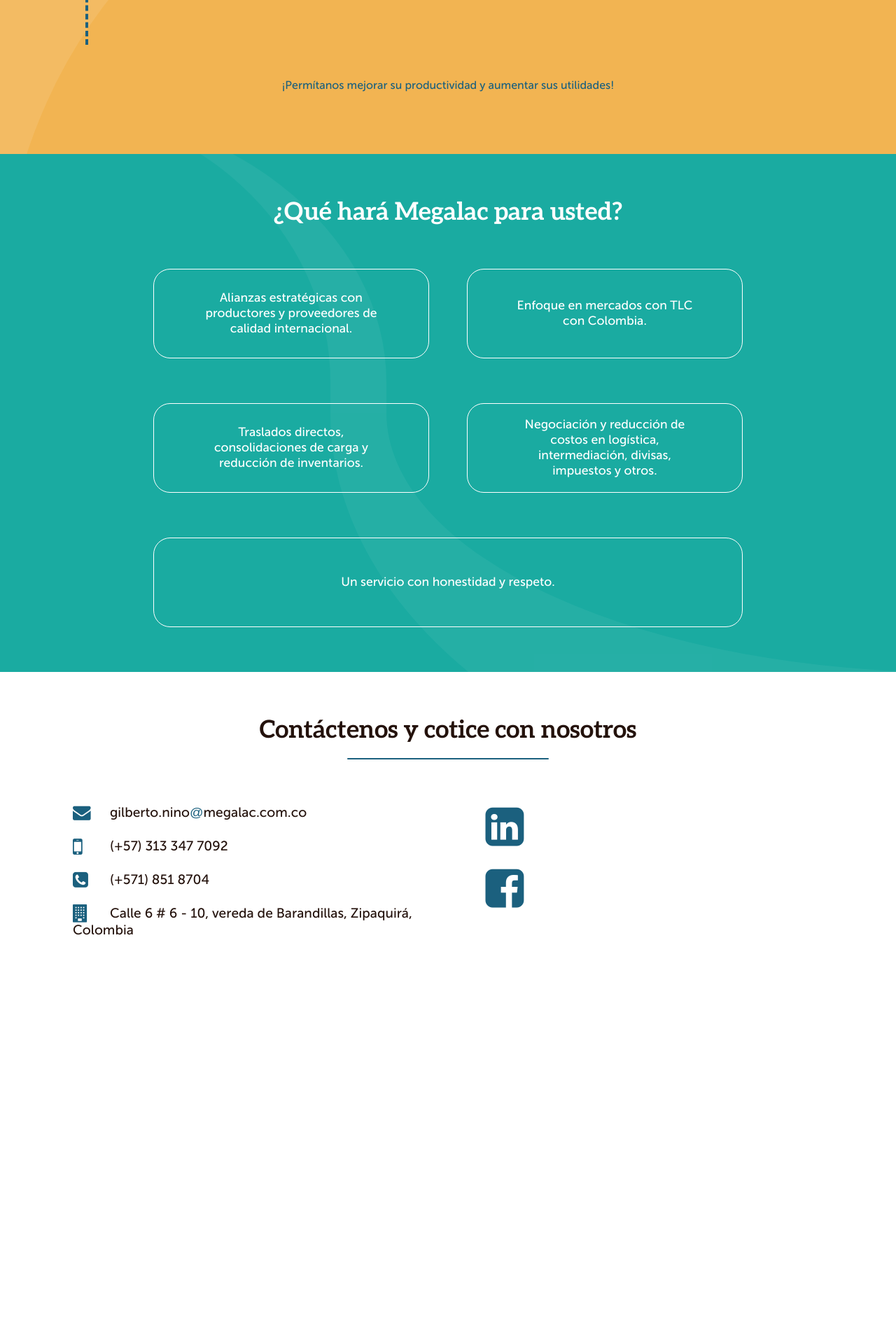
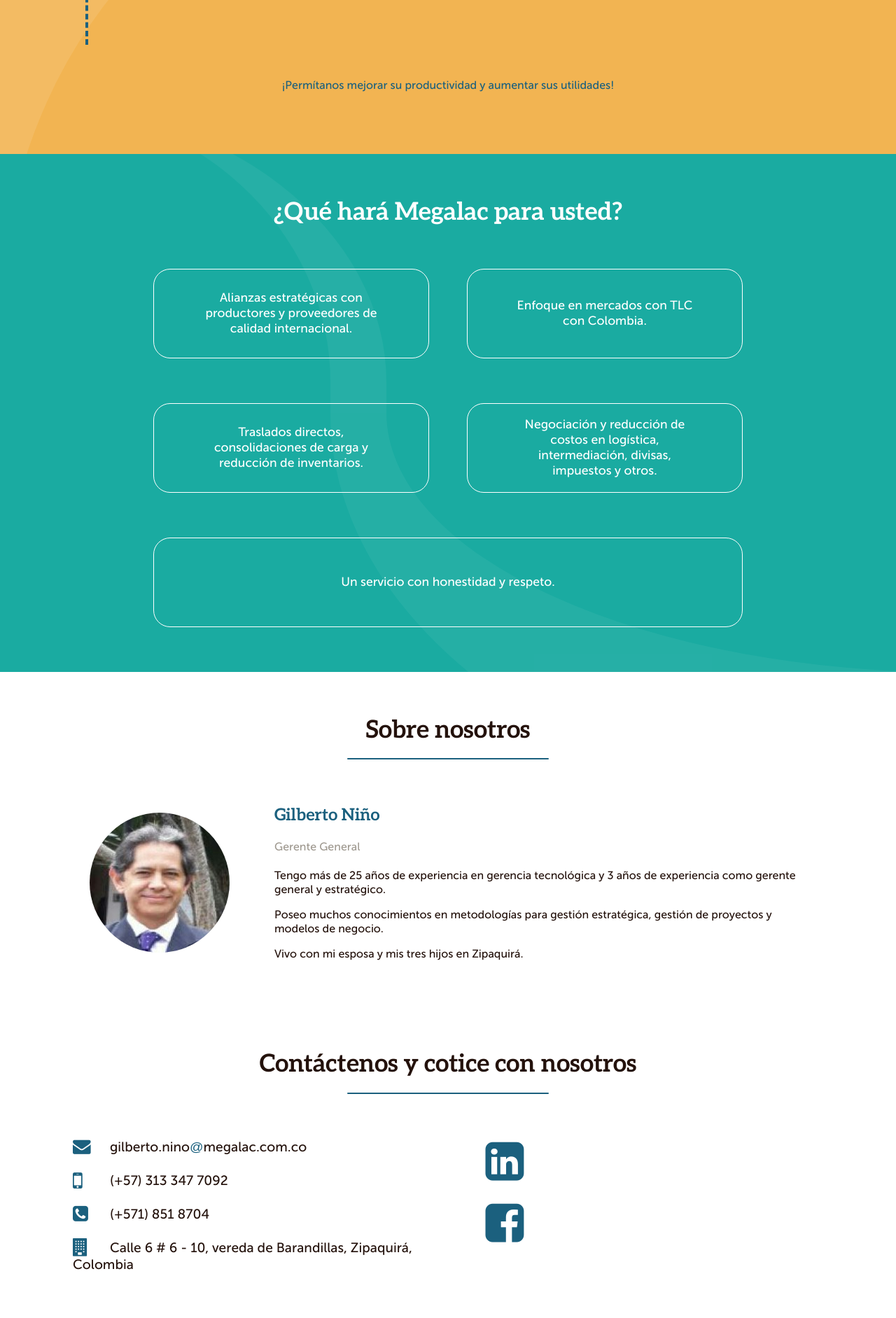
Before and after one commit to Ruluk/megalac.github.io, a Jekyll site: the page built from index.md, in a window 1280 px wide. Shown: the part 1606-3489 px from the top of the page at 70% size. Built offline with Jekyll 4.4.1, drawn with Linux system fonts in a browser that asks for light colours; before the commit the page ends 3011 px from its top, so only the background shows below that.

Commit message:
Add the team section.
Signed-off-by: Juan Carlos <Ruluk@users.noreply.github.com>

```diff
--- a/_includes/content.html
+++ b/_includes/content.html
@@ -43,7 +43,7 @@
   <div class="teammate">
     <img src="assets/gilberto_nino.jpg" alt="Gilberto Niño"/>
     <div class="teammate-details">
-      <h3>Gilbeto Niño</h3>
+      <h3>Gilberto Niño</h3>
       <h4>Gerente General</h4>
       <p>
         Tengo más de 25 años de experiencia en gerencia tecnológica y 3 años de experiencia como gerente general y
--- a/_sass/_megalac.scss
+++ b/_sass/_megalac.scss
@@ -107,6 +107,18 @@ small.tag-line {
   font-size: $title-font-size;
   line-height: $title-line-height;
   text-align: center;
+}
+
+@mixin title-divider {
+  &::after {
+    content: '';
+    display: block;
+    margin: $spacing-small-unit auto 0;
+    width: 25%;
+    height: $divider-height;
+    border-radius: $divider-height / 2;
+    background-color: $brand-color;
+  }
 }
 
 #megalac-definition {
@@ -267,6 +279,52 @@ small.tag-line {
   }
 }
 
+#megalac-team {
+  padding: $spacing-unit;
+
+  h2 {
+    @extend %title;
+    @include title-divider;
+  }
+
+  div.teammate {
+    display: -webkit-flex;
+    display: flex;
+    -webkit-flex-direction: row;
+    flex-direction: row;
+    -webkit-align-items: center;
+    align-items: center;
+    padding: 0 $spacing-unit;
+
+    img {
+      display: block;
+      width: 200px;
+      height: 200px;
+      border-radius: 50%;
+      margin-right: $spacing-unit;
+    }
+  }
+
+  div.teammate-details {
+    h3 {
+      margin: 0;
+      font-family: $highlight-font-family;
+      font-size: 1.5em;
+      color: $brand-color;
+    }
+
+    h4 {
+      font-size: 1em;
+      font-weight: normal;
+      color: $grey-color-dark;
+    }
+
+    p:last-child {
+      margin-bottom: 0;
+    }
+  }
+}
+
 footer {
   @include row;
   padding: $spacing-unit;
@@ -274,17 +332,7 @@ footer {
 
   h2 {
     @extend %title;
-    color: $text-color;
-
-    &::after {
-      content: '';
-      display: block;
-      margin: $spacing-small-unit auto 0;
-      width: 25%;
-      height: $divider-height;
-      border-radius: $divider-height / 2;
-      background-color: $brand-color;
-    }
+    @include title-divider;
   }
 
   ul {
@@ -323,6 +371,6 @@ footer {
   }
 }
 
-#megalac-team, #megalac-quotes {
+#megalac-quotes {
   display: none;
 }
```
